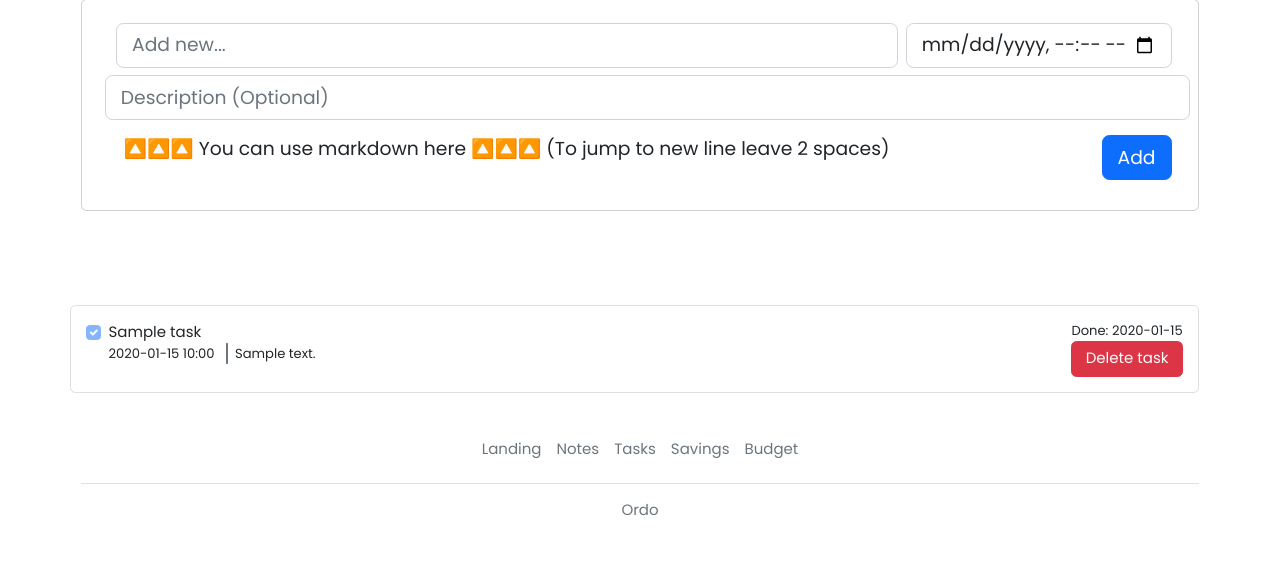
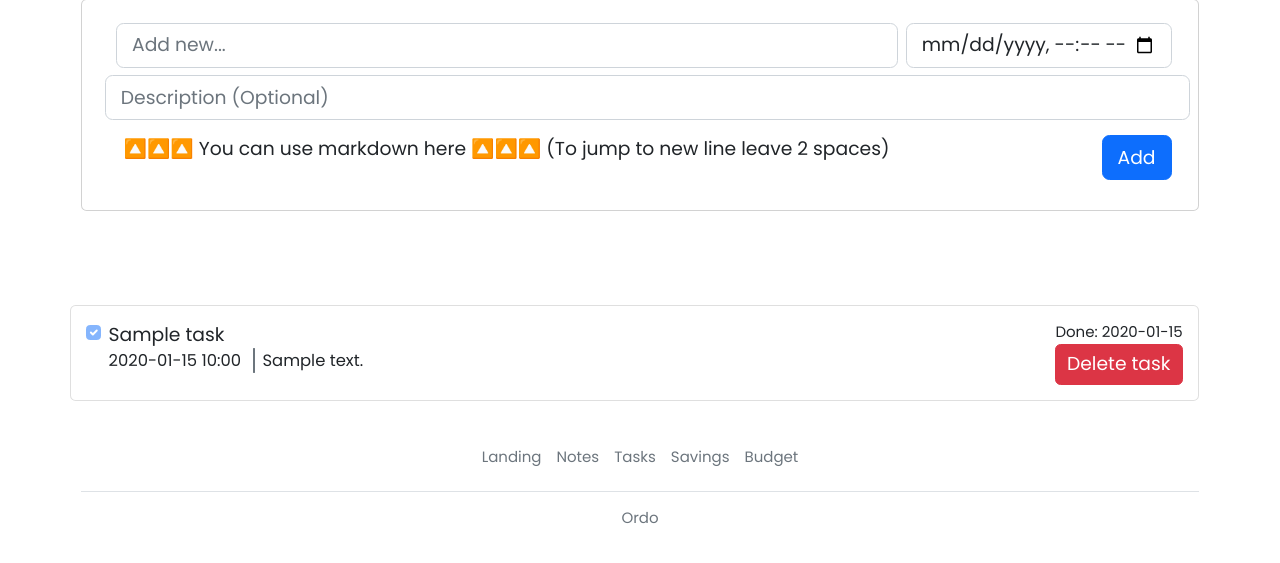
Before and after one commit to r0zymnuk/Ordo, a Flask app: template templates/tasks.html in a window 1280 px wide. Shown: the part 136-699 px from the top of the page. Run offline with Flask 2, Linux system fonts and the light colour scheme; the template is opened without the code that fills it: most values are stand-ins (such as "Sample title", 1, 10 or a date in 2020); parts of the project's set-up code (start-up, migrations or seed data) failed here and were passed over.

Commit message:
Fixed UX

```diff
--- a/templates/tasks.html
+++ b/templates/tasks.html
@@ -28,7 +28,7 @@
                     <form method="post" action="/tasks/{{ item.id }}{% if item.status != "Done" %}?status=Done{% elif item.status == "Done" %}/delete{% endif %}" class="d-flex gap-2 w-100 justify-content-between">
                         <label class="d-flex gap-2 w-100">
                             <input class="form-check-input flex-shrink-0 {% if item.status != "Done" %}opacity-0{% endif %}" disabled type="checkbox" {% if item.status == "Done" %}checked{% endif %}>
-                            <span>
+                            <span class=" fs-5">
                                 {{ item.task }}
                                 <small class="d-block">
                                     {{ item.created_at.strftime('%Y-%m-%d %H:%M') }} <span class="mx-2 border rounded-pill border-1 border-secondary bg-secondary " style="padding: 0;"></span>
@@ -39,12 +39,12 @@
                             </span>
                         </label>
                         <label class="d-flex flex-column justify-content-end">
-                                <small class="d-block text-mut text-end text-nowrap">{% if item.completed is defined and item.completed is not none %}Done: {{ item.completed.strftime('%Y-%m-%d %H:%M') }}{% elif item.due_to is defined and item.due_to is not none %}Due: {{ item.due_to.strftime('%Y-%m-%d %H:%M') }}{% endif %}</small>
+                                <small class="d-block text-mut text-end text-nowrap fs-6">{% if item.completed is defined and item.completed is not none %}Done: {{ item.completed.strftime('%Y-%m-%d %H:%M') }}{% elif item.due_to is defined and item.due_to is not none %}Due: {{ item.due_to.strftime('%Y-%m-%d %H:%M') }}{% endif %}</small>
 
                                 {% if item.status != "Done" %}
-                                    <button type="submit" class="btn btn-primary btn-md text-nowrap float-right">Mark as Done</button>
+                                    <button type="submit" class="btn btn-primary btn-md text-nowrap float-right  fs-5">Mark as Done</button>
                                 {% elif item.status == "Done" %}
-                                    <button type="submit" class="btn btn-danger btn-md text-nowrap float-right">Delete task</button>
+                                    <button type="submit" class="btn btn-danger btn-md text-nowrap float-right  fs-5">Delete task</button>
                                 {% endif %}
                         </label>
 
```
Also changed, not shown: templates/profile.html (+4 -4 lines).
